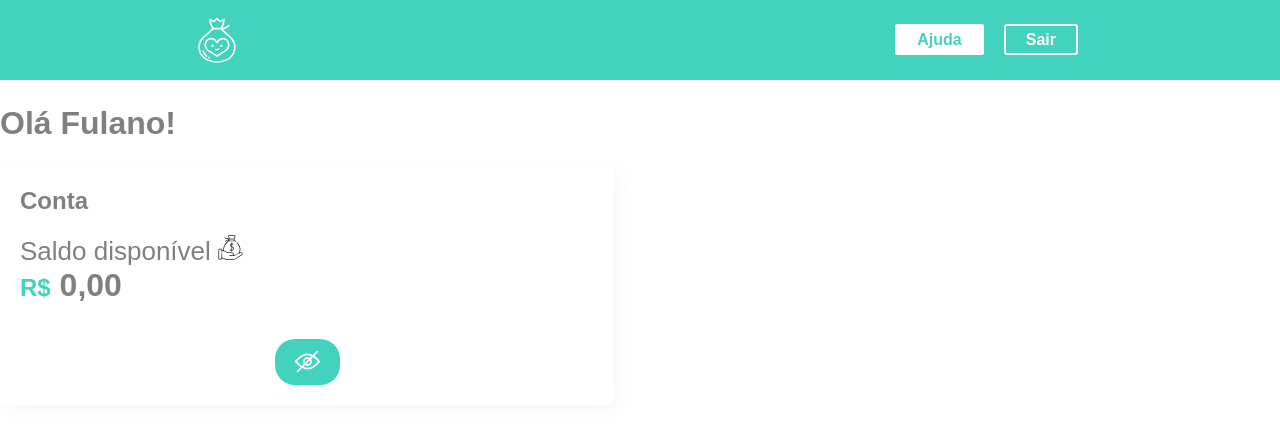
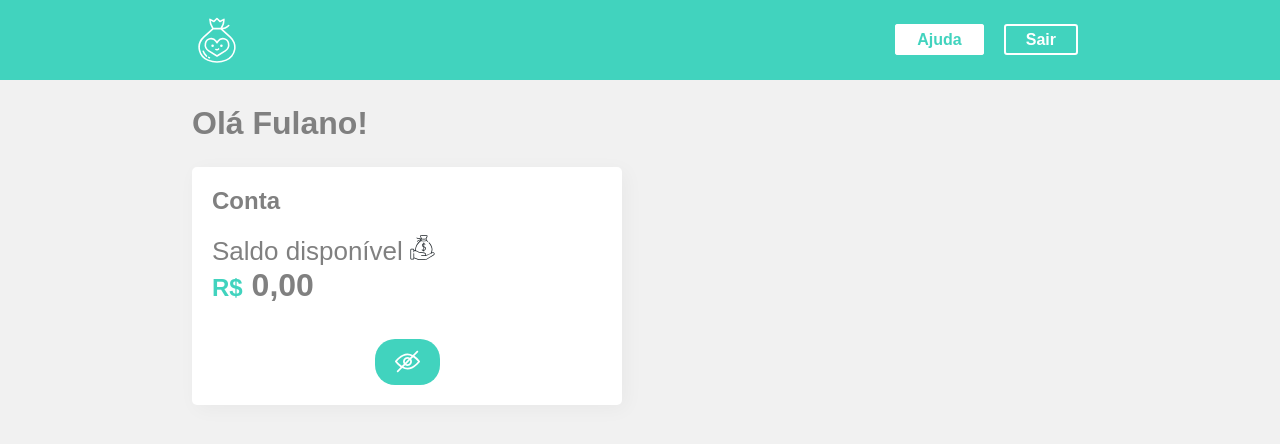
Before and after one commit to RafaelMoid/StyledComponentsAluta1, a React (Create React App) app: page / in a window 1280 px wide. Shown: the top 444 px of the page. Built offline with nearby package versions, Linux system fonts and the light colour scheme; the HTML template or start-up script is replaced by a standard one.

Commit message:
Fix: Refactoring container component using scss

```diff
--- a/src/Components/Container/index.jsx
+++ b/src/Components/Container/index.jsx
@@ -18,11 +18,11 @@ const Conteudo = styled.section`
 
 export default () => {
   return (
-    <div className="container">
+    <Container>
       <Titulo>Olá Fulano!</Titulo>
-      <section className="conteudo">
+      <Conteudo>
         <Conta />
-      </section>
-    </div>
+      </Conteudo>
+    </Container>
   );
 };
```
